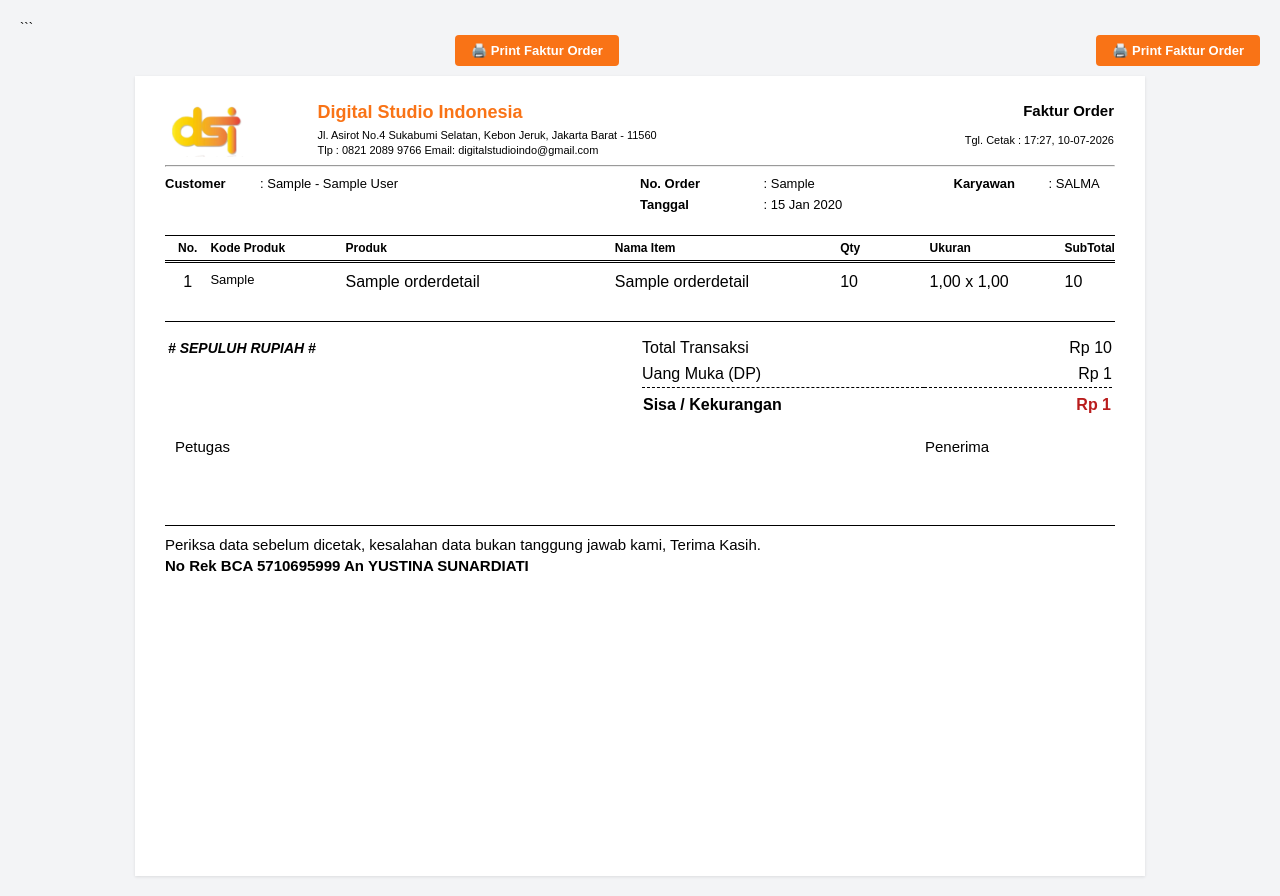
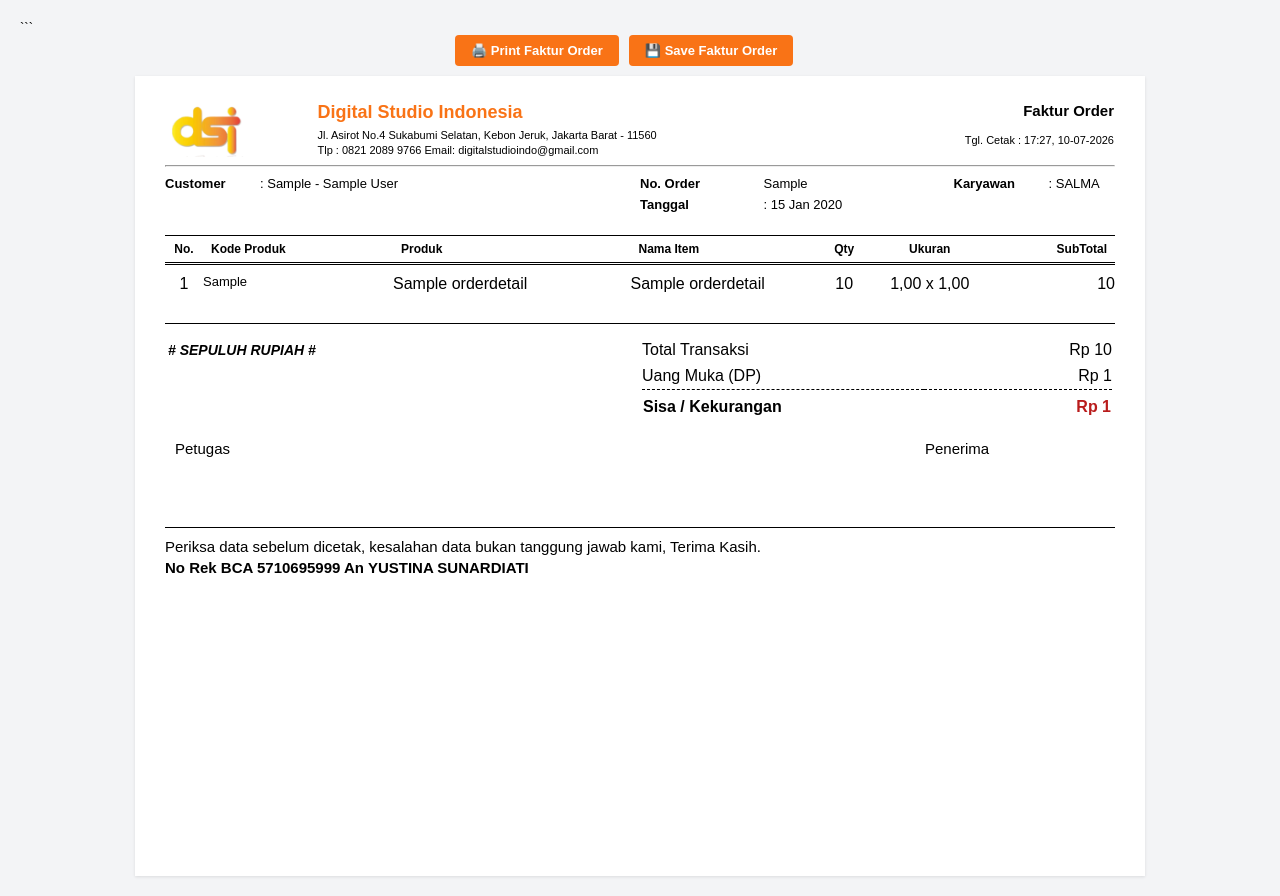
Before and after one commit to olookdev/Software_DSI, a Django app: page /order/faktur-order/1/ in a window 1280 px wide. Run offline with Django 5.2, Linux system fonts and the light colour scheme; tables that the repository leaves empty hold one stand-in row (values such as "Sample post"); some libraries are stand-ins or nearby versions.

Commit message:
add fitur save di faktur dan faktur order

```diff
--- a/inventory/templates/inventory/faktur_order.html
+++ b/inventory/templates/inventory/faktur_order.html
@@ -20,7 +20,6 @@
             max-width: 950px;
             margin: 0 auto 15px auto;
             display: flex;
-            justify-content: space-between;
         }
         .btn {
             padding: 8px 16px;
@@ -113,7 +112,8 @@
 
         /* --- Tabel Item Pekerjaan --- */
         .main-table {
-            width: 100%;
+            width: 100% !important;
+            table-layout: fixed;
             border-collapse: collapse;
             margin-top: 10px;
         }
@@ -124,6 +124,12 @@
             border-top: 1px solid #000000;
             border-bottom: 1px solid #000000;
             font-size: 12px;
+        }
+
+        .main-table th, .main-table td {
+            padding: 6px 8px;
+            vertical-align: top;
+            box-sizing: border-box;
         }
         /* Garis ganda tipis di header sesuai gambar */
         .border-double-bottom {
@@ -184,14 +190,14 @@
 </head>
 <body>
     <div class="no-print-area" style="margin-left: 435px; margin-bottom: 10px;">
-        <div style ="margin-right: 10px;">
-            <button class="btn btn-print" onclick="window.print();">
-                🖨️ Print {% if is_faktur_lunas %}Faktur {% else %}Faktur Order{% endif %}
+        <div style="margin-right: 10px;">
+            <button class="btn btn-print" onclick="cetakFaktur();">
+                🖨️ Print {% if is_faktur_lunas %}Faktur{% else %}Faktur Order{% endif %}
             </button>
         </div>
         <div>
-            <button class="btn btn-print" onclick="downloadSPK();">
-                🖨️ Print {% if is_faktur_lunas %}Faktur {% else %}Faktur Order{% endif %}
+            <button class="btn btn-print" onclick="downloadFaktur();">
+                💾 Save {% if is_faktur_lunas %}Faktur{% else %}Faktur Order{% endif %}
             </button>
         </div>
     </div>
@@ -232,10 +238,12 @@
             <tr style = "font-size: 13px;">
                 <td class="label-bold" style="width: 10%;">Customer</td>
                 <td style="width: 40%;">: {{ order.customer }}</td>
+
                 <td class="label-bold" style="width: 13%;">No. Order</td>
-                <td style="width: 20%;">: {{ order.no_order }}</td>
-                <td class="label-bold" style="width: 10%;">Karyawan</td>
-                <td style="width: 7%;">: SALMA </td>
+                <td style="width: 20%;"> <span id="pdf-no-order">{{ order.no_order }}</span></td>
+
+                <td class="label-bold" style="width: 10%; white-space: nowrap;">Karyawan</td>
+                <td style="width: 7%; white-space: nowrap;">: SALMA </td>
             </tr>
             <tr style = "font-size: 13px;">
                 <td></td>
@@ -250,30 +258,29 @@
         <table class="main-table">
             <thead>
                 <tr>
-                    <th class="border-double-bottom" style="width: 5%; text-align: center;">No.</th>
-                    <th class="border-double-bottom" style="width: 15%;">Kode Produk</th>
-                    <th class="border-double-bottom" style="width: 30%;">Produk</th>
-                    <th class="border-double-bottom" style="width: 25%;">Nama Item</th>
-                    <th class="border-double-bottom" style="width: 10%;">Qty</th>
-                    <th class="border-double-bottom" style="width: 15%;">Ukuran</th>
-                    <th class="border-double-bottom" style="width: 15%;">SubTotal</th>
+                    <th class="border-double-bottom" style="width: 4%; text-align: center;">No.</th>
+                    <th class="border-double-bottom" style="width: 20%; white-space: nowrap; text-align: left; padding-right: 15px;">Kode Produk</th>
+                    <th class="border-double-bottom" style="width: 25%; white-space: nowrap; text-align: left;">Produk</th>
+                    <th class="border-double-bottom" style="width: 20%;">Nama Item</th>
+                    <th class="border-double-bottom" style="width: 5%; text-align: center;">Qty</th>
+                    <th class="border-double-bottom" style="width: 13%; white-space: nowrap; text-align: center;">Ukuran</th>
+                    <th class="border-double-bottom" style="width: 13%; white-space: nowrap; text-align: right;">SubTotal</th>
                 </tr>
             </thead>
             <tbody>
                 {% for item in order.items.all %}
                 <tr>
                     <td style="text-align: center;">{{ forloop.counter }}</td>
-                    <td style="font-size: 13px;">{{ item.kode_item}}</td>
-                    <td>{{ item.nama_item }}
-                    </td>
+                    <td style="font-size: 13px; white-space: nowrap; padding-right: 15px;">{{ item.kode_item }}</td>
+                    <td>{{ item.nama_item }}</td>
                     <td>{{ item.produk.nama|default:item.nama_pesanan }}</td>
-                    <td>{{ item.qty }}</td>
-                    <td>{{ item.panjang }} x {{ item.lebar }}</td>
-                    <td>{{ item.total|floatformat:"0"|intcomma }}</td>
+                    <td style="text-align: center;">{{ item.qty }}</td>
+                    <td style="text-align: center; white-space: nowrap;">{{ item.panjang }} x {{ item.lebar }}</td>
+                    <td style="text-align: right; white-space: nowrap;">{{ item.total|floatformat:"0"|intcomma }}</td>
                 </tr>
                 {% empty %}
                 <tr>
-                    <td colspan="6" style="text-align: center; color: #9ca3af; padding: 20px;">
+                    <td colspan="7" style="text-align: center; color: #9ca3af; padding: 20px;">
                         Belum ada item pekerjaan untuk order ini.
                     </td>
                 </tr>
@@ -332,6 +339,8 @@
 </body>
 </html>
 
+<script src="https://cdnjs.cloudflare.com/ajax/libs/html2pdf.js/0.10.1/html2pdf.bundle.min.js"></script>
+
 <script>
 function cetakFaktur() {
     const hariIni = new Date();
@@ -341,7 +350,51 @@ function cetakFaktur() {
     const mm = String(hariIni.getMonth() + 1).padStart(2, '0');
     const yyyy = hariIni.getFullYear();
 
-    document.getElementById('tgl-cetak-isi').innerText = `${jam}:${menit}, ${dd}-${mm}-${yyyy}`;
+    const tglIsi = document.getElementById('tgl-cetak-isi');
+    if (tglIsi) {
+        tglIsi.innerText = `${jam}:${menit}, ${dd}-${mm}-${yyyy}`;
+    }
     window.print();
 }
+
+function downloadFaktur() {
+    // 1. Sembunyikan area tombol agar tidak masuk ke PDF
+    const tombolArea = document.querySelector('.no-print-area');
+    if (tombolArea) tombolArea.style.setProperty('display', 'none', 'important');
+
+    // 2. Tembak elemen utama area Faktur Mas (Ganti 'area-spk' menjadi 'area-faktur' jika id-nya berbeda)
+    const element = document.getElementById('area-faktur') || document.getElementById('area-spk') || document.body;
+
+    // 3. TENTUKAN NAMA FILE SECARA DINAMIS (Faktur / Faktur-Order + No Order)
+    const elNoOrder = document.getElementById('pdf-no-order');
+    const noOrderText = elNoOrder ? elNoOrder.innerText.trim() : 'Document';
+
+    // Logika penamaan berdasarkan status lunas dari Django
+    let tipeDokumen = "{% if is_faktur_lunas %}Faktur{% else %}Faktur-Order{% endif %}";
+    let namaFileCustom = `${tipeDokumen}-${noOrderText}.pdf`;
+
+    // 4. SETTING KONFIGURASI HTML2PDF (Sama aman & presisinya dengan setingan SPK)
+    const opsi = {
+        margin:       [0.3, 0.4, 0.3, 0.4],
+        filename:     namaFileCustom,
+        image:        { type: 'jpeg', quality: 0.98 },
+        html2canvas:  {
+            scale: 2,
+            useCORS: true,
+            logging: false,
+            scrollX: 0,
+            scrollY: 0
+        },
+        jsPDF:        { unit: 'in', format: 'letter', orientation: 'portrait' }
+    };
+
+    // 5. JALANKAN PROSES DOWNLOAD
+    html2pdf().set(opsi).from(element).save().then(() => {
+        // Tampilkan kembali tombol setelah download selesai
+        if (tombolArea) tombolArea.style.display = 'flex';
+    }).catch((err) => {
+        console.error(err);
+        if (tombolArea) tombolArea.style.display = 'flex';
+    });
+}
 </script>
```
